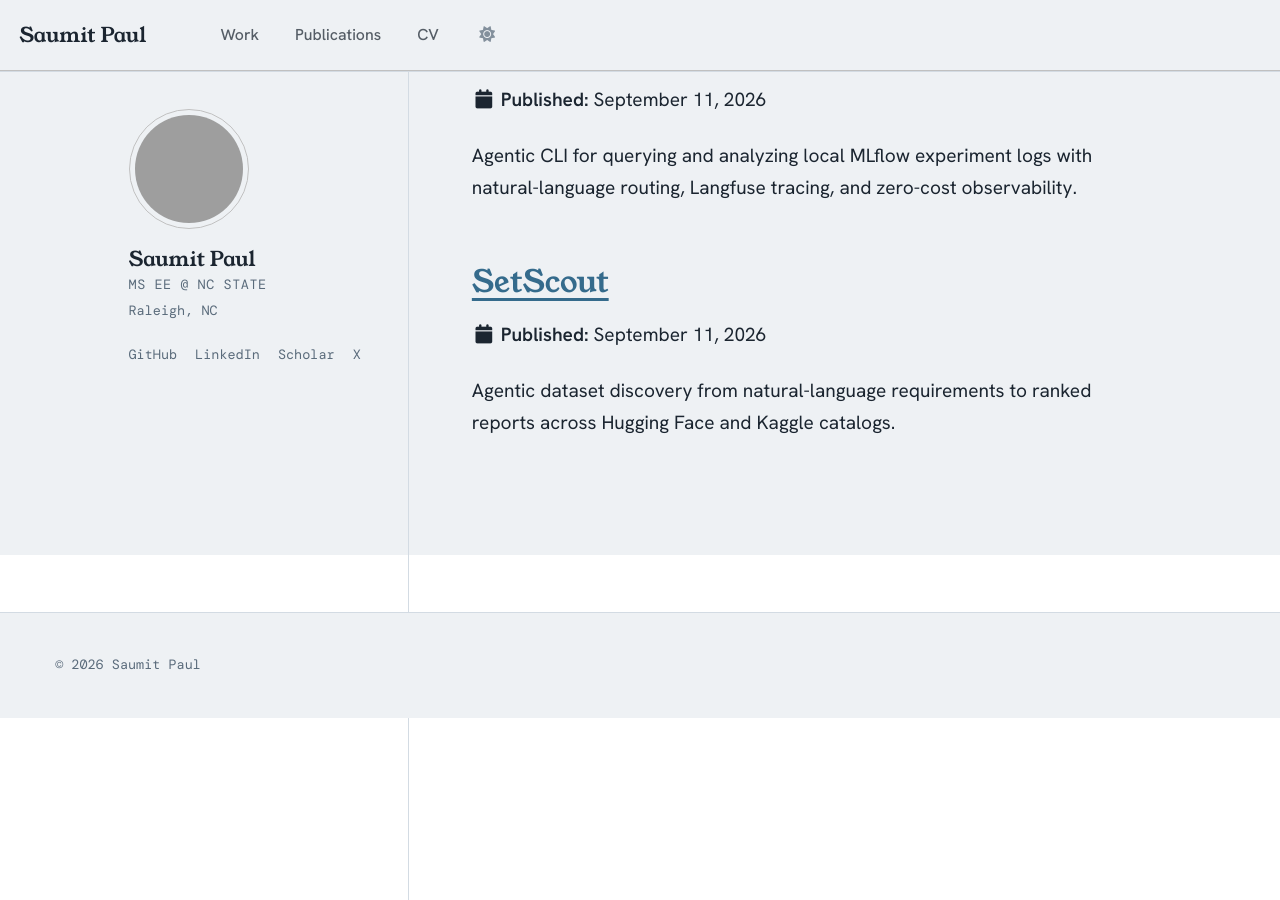
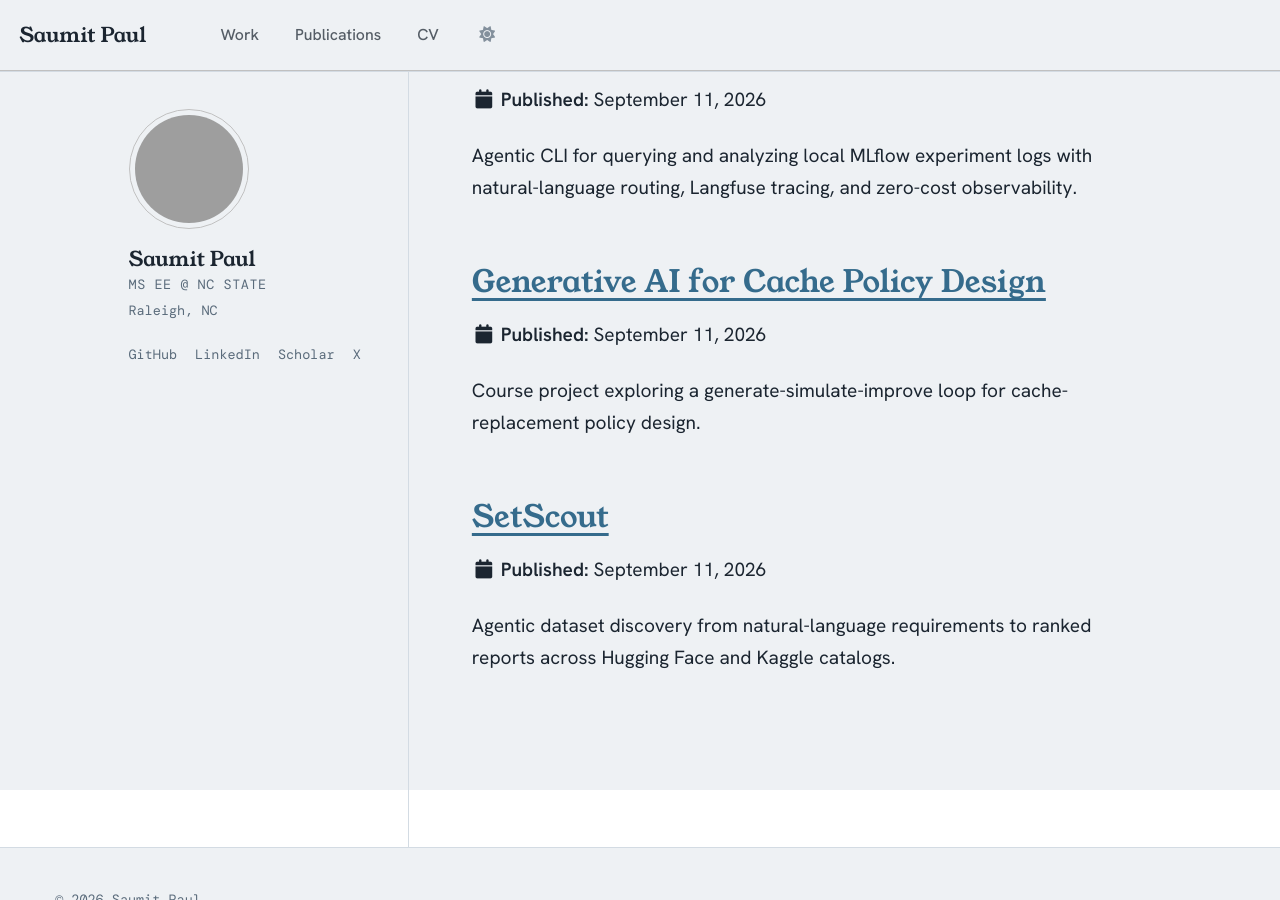
Before and after one commit to 5aumit/5aumit.github.io, a Jekyll site: the page built from _pages/portfolio.html, in a window 1280 px wide and 900 px high, scrolled down 447 px. Built offline with Jekyll 4.4.1, drawn with Linux system fonts in a browser that asks for light colours; a script bundle is joined from its source files by our own code; library files that are not in the unit come from our copies; before the commit the page ends 1166 px from its top, so only the background shows below that.

Commit message:
Add cache policy design project

```diff
--- a/_pages/work.md
+++ b/_pages/work.md
@@ -144,5 +144,15 @@ author_profile: true
         </div>
       </a>
     </li>
+    <li>
+      <a class="project-row" href="/portfolio/genai-cache-policies/">
+        <img class="project-row__thumb" src="/assets/images/genai-cache-policies/main-loop-report.png" alt="Diagram of the cache-policy design workflow">
+        <div>
+          <h3>Generative AI for Cache Policy Design</h3>
+          <p class="revamp-meta">Generative AI · Cache Replacement · Simulation</p>
+          <p>Team project exploring structured memory, candidate screening, and iterative simulation for cache-policy design.</p>
+        </div>
+      </a>
+    </li>
   </ul>
 </section>
--- /dev/null
+++ b/_portfolio/genai-cache-policies.md
@@ -0,0 +1,40 @@
+---
+layout: single
+title: "Generative AI for Cache Policy Design"
+excerpt: "Course project exploring a generate-simulate-improve loop for cache-replacement policy design."
+collection: portfolio
+header:
+  teaser: /assets/images/genai-cache-policies/main-loop-report.png
+---
+
+<div class="work-detail">
+
+<p class="revamp-meta">Generative AI · Computer Architecture · Cache Replacement · Simulation</p>
+
+<figure class="work-detail__figure">
+  <img class="work-detail__img" src="{{ '/assets/images/genai-cache-policies/main-loop-report.png' | relative_url }}" alt="Evolutionary process workflow showing LLM policy generation, memory, a surrogate, ChampSim, and feedback to the next prompt">
+  <figcaption>Evolutionary process workflow.</figcaption>
+</figure>
+
+<h2>Question</h2>
+<p>Can a generative AI workflow propose useful last-level cache replacement policies without simulating every candidate from scratch? This team project for NC State's Generative AI for Systems course explored that question with an LLM, a learned performance surrogate, and architecture simulation.</p>
+
+<h2>The loop</h2>
+<p>The system began with a candidate cache-replacement policy, then compiled and evaluated selected candidates in ChampSim. The simulator measured instructions per cycle, or IPC, across workloads. Those measurements became feedback for the next generation step, so the process could refine an idea instead of treating each prompt as an isolated answer.</p>
+
+<h2>Memory without vector search</h2>
+<p>Rather than retrieve documents through an embedding index, the project kept structured experiment memory. Policy descriptions, design lineage, compilation outcomes, and workload-level measurements gave the next prompt direct context about what had already been tried and how it behaved. This vectorless retrieval pattern made the prior experimental record part of the design conversation.</p>
+
+<figure class="work-detail__figure">
+  <img class="work-detail__img" src="{{ '/assets/images/genai-cache-policies/surrogate-heuristic-report.png' | relative_url }}" alt="Surrogate heuristic design showing workload correlation clusters, percentile baselines, representative simulation, policy rejection, and full simulation for candidates that continue">
+  <figcaption>Surrogate heuristic design.</figcaption>
+</figure>
+
+<h2>Screen before the full run</h2>
+<p>Not every generated policy needs the same evaluation budget. A screening heuristic compared representative workload evidence with baselines and surrogate estimates to identify weak candidates early. Candidates that cleared that screen moved to broader simulation, where measured outcomes, rather than the heuristic, became the evidence used by the next iteration.</p>
+
+<div class="btn-row">
+  <a class="revamp-btn revamp-btn--secondary" href="/work/">Back to Work</a>
+</div>
+
+</div>
```
Also changed, not shown: _pages/about.md (+10 -0 lines), assets/images/genai-cache-policies/main-loop-report.png (added), assets/images/genai-cache-policies/surrogate-heuristic-report.png (added).
